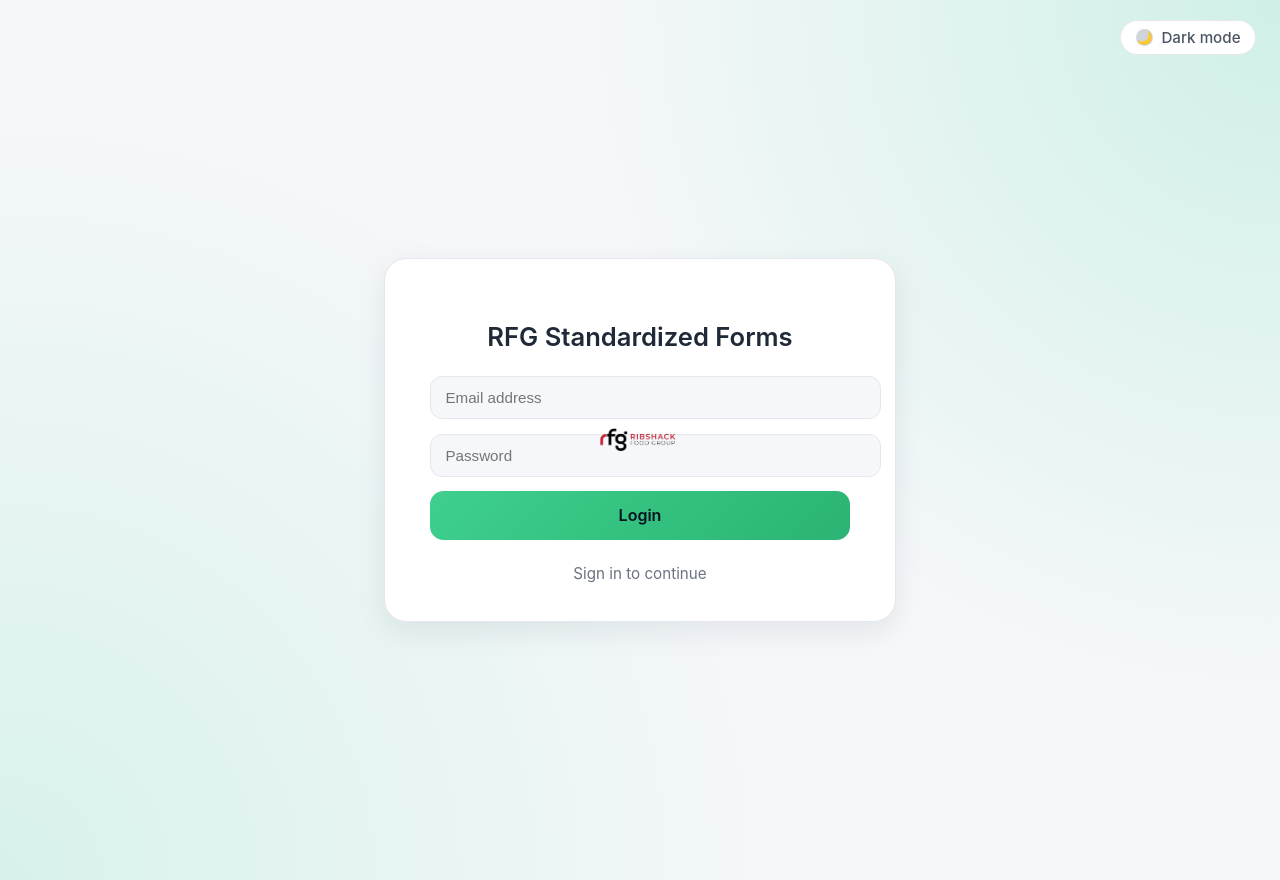
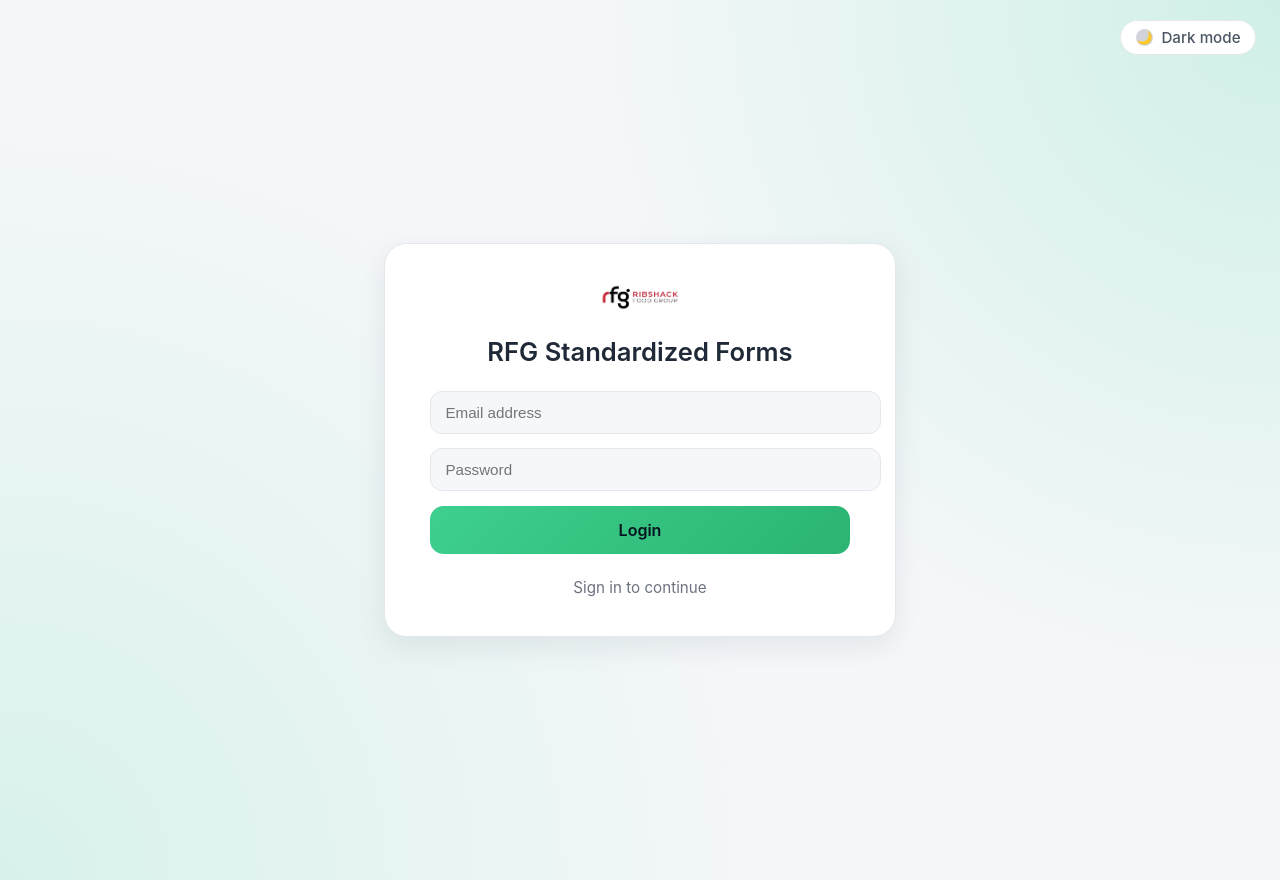
Before and after one commit to dataanalyst1029/rfg-standardized-forms, a React (Vite) app: page / in a window 1280 px wide. Built offline with nearby package versions, Linux system fonts and the light colour scheme; no server answers.

Commit message:
Update PR jsx, css, .env and index.js

```diff
--- a/src/RequestPurchase.jsx
+++ b/src/RequestPurchase.jsx
@@ -332,26 +332,23 @@ function RequestPurchase() {
                     <div className="approver-content">
                         <div>
                             <label>
-                                <span>Approved by:</span>
                                 <input
                                     type="text"
                                     name="approved_by"
                                     value={userData.name || ""}
                                     readOnly
                                 />
+                                <span>Approved by:</span>
                             </label>
                         </div>
 
-                        <div className="purchase-signature">
+                        <div className="approver-signature">
                             <label>
-                            <span>Signature:</span>
                                 {userData.signature ? (
                                 <img
                                 src={`${API_BASE_URL}/uploads/signatures/${userData.signature}`}
                                 alt="Signature"
-                                className="signature-img"
-                                style={{ width: "150px", height: "auto", border: "1px solid #ccc", borderRadius: "4px" }}
-                                />
+                                className="signature-img"/>
                                 ) : (
                                     <p>No signature available</p>
                                 )}
@@ -361,6 +358,7 @@ function RequestPurchase() {
                                     value={userData.signature || ""}
                                     required
                                 />
+                                <span>Signature:</span>
                             </label>
                         </div>
                     </div>
@@ -396,8 +394,6 @@ function RequestPurchase() {
                                 </label>
 
                             </div>
-
-
                         </div>
                     </div>
 
--- a/src/styles/RequestPurchase.css
+++ b/src/styles/RequestPurchase.css
@@ -1,3 +1,16 @@
+:root {
+  --text-color: #ffffff;
+  --border-color: #ccc;
+  --background-color: #fff;
+}
+
+[data-theme="dark"],
+.dark {
+  --text-color: #ffffff;
+  --border-color: #ffffff;
+  --background-color: #ffffff;
+}
+
 .request-modal {
   max-width: 600px;
   position: relative;
@@ -164,28 +177,32 @@ body.dark-mode .request-modal {
   padding-top: 60px;
 }
 
-img {
-  position: absolute;
-  top: 0%;
-  left: 50%;
-  width: 170px;
-  height: auto;
-  object-fit: contain;
-  transform: translate(-53%, -50%);
-  z-index: 0;
-  max-width: 25vw;
+
+
+:root {
+  /* Light mode colors */
+  --text-color: #222;
+  --border-color: #ccc;
+  --background-color: #fff;
+}
+
+[data-theme="dark"],
+.dark {
+  /* Dark mode colors */
+  --text-color: #f5f5f5;
+  --border-color: #555;
+  --background-color: #1e1e1e;
 }
 
 .approver-content {
   display: flex;
   flex-direction: row;
-  align-items: flex-start;
+  text-align: center;
   justify-content: space-between;
   gap: 24px;
-  border: 1px solid #ccc;
   padding: 16px;
-  border-radius: 6px;
   margin-top: 24px;
+  background-color: transparent; /* so it adapts under parent theme */
 }
 
 .approver-content label {
@@ -197,27 +214,30 @@ img {
 .approver-content input[type="text"] {
   margin-top: 4px;
   padding: 6px;
-  border: 1px solid #ccc;
-  border-radius: 4px;
+  border: 0;
+  border-bottom: 1px solid var(--border-color);
   width: 200px;
+  text-align: center;
+  background-color: transparent;
+  color: var(--text-color);
+  transition: border-color 0.3s ease, color 0.3s ease;
 }
 
-.purchase-signature {
+.approver-content input[type="text"]:focus {
+  outline: none;
+  border-bottom: 1px solid var(--text-color);
+}
+
+.approver-signature {
+  position: relative;
   display: flex;
   flex-direction: column;
-  align-items: center; /* center image horizontally */
+  align-items: center;
 }
 
-.signature-img {
-  width: 150px;
-  height: auto;
-  border: 1px solid #ccc;
-  border-radius: 4px;
-  margin-top: 8px;
-}
-img {
+.approver-signature .signature-img {
   position: absolute;
-  top: 50%;
+  top: 0;
   left: 50%;
   width: 170px;
   height: auto;
@@ -225,4 +245,9 @@ img {
   transform: translate(-53%, -50%);
   z-index: 0;
   max-width: 25vw;
+  margin-top: 8px;
 }
+
+.approver-content input[name="approved_signature"] {
+  color: #fff;
+}
```
Also changed, not shown: 2 other files (tests, documents, lock files or other folders). Lines whose indentation alone changed are shown as unchanged.
